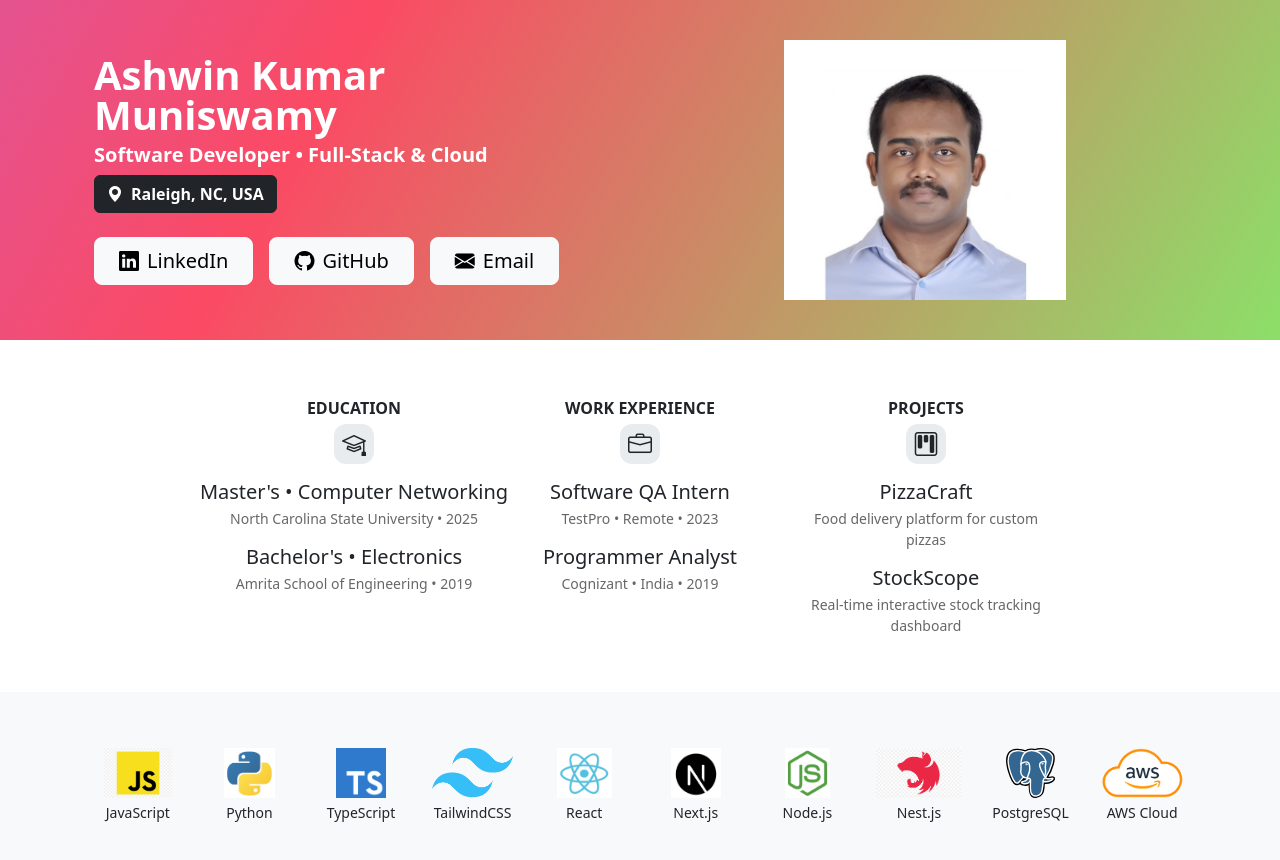
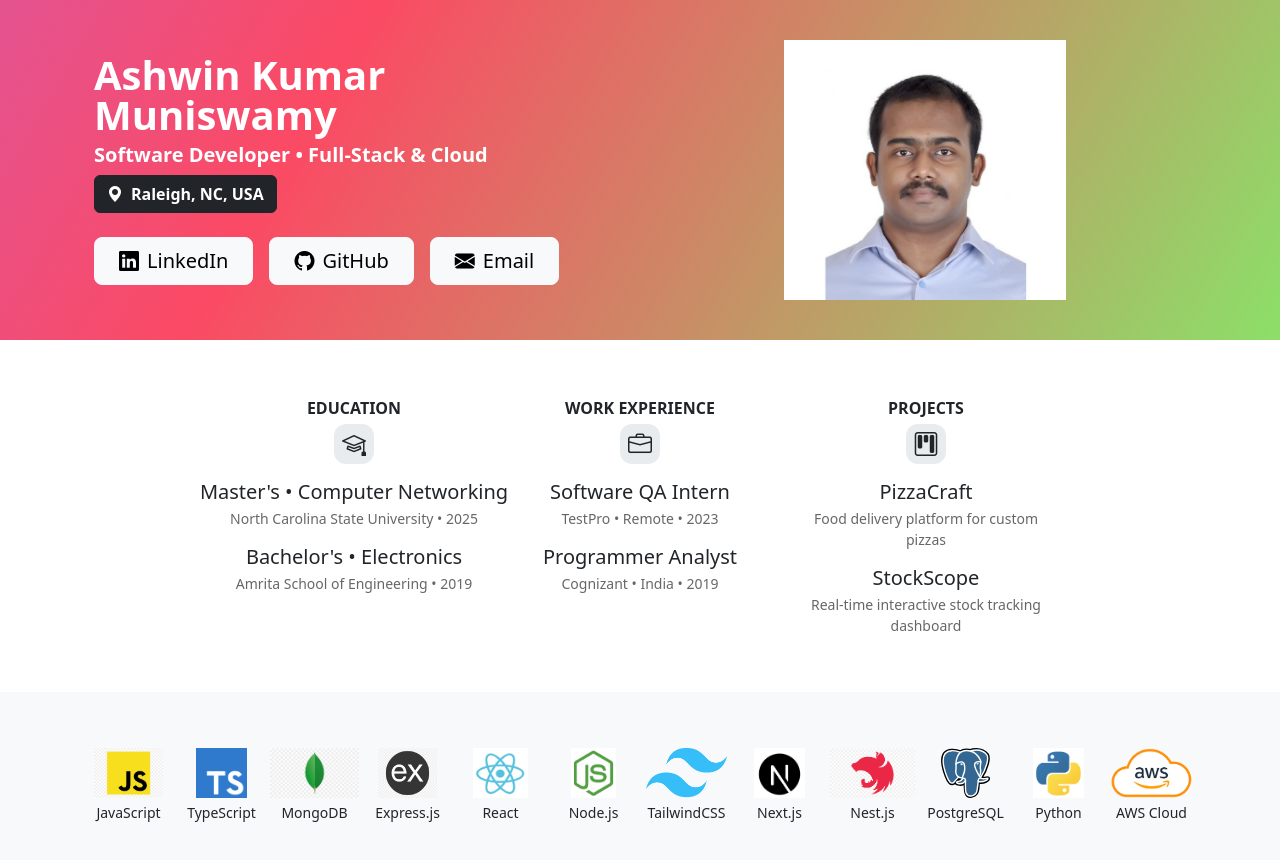
Before and after one commit to akumarm23/Portfolio, a plain HTML site: page index.html in a window 1280 px wide. Drawn offline with nearby package versions, Linux system fonts and the light colour scheme.

Commit message:
code update

```diff
--- a/css/style.css
+++ b/css/style.css
@@ -83,8 +83,8 @@ section {
   gap: 0rem;
 }
 .skill-item {
-  flex: 0 0 calc(100% / 10); /* exactly 1/9 width */
-  max-width: calc(100% / 10);
+  flex: 0 0 calc(100% / 12); /* exactly 1/9 width */
+  max-width: calc(100% / 12);
   text-align: center;
 }
 @media (max-width: 991.98px) {
--- a/index.html
+++ b/index.html
@@ -175,14 +175,6 @@
           </div>
           <div class="skill-item">
             <img
-              src="./images/python.png"
-              alt="Python"
-              class="img-fluid tech-logo mb-1"
-            />
-            <p class="mb-0 small">Python</p>
-          </div>
-          <div class="skill-item">
-            <img
               src="./images/type.png"
               alt="TypeScript"
               class="img-fluid tech-logo mb-1"
@@ -191,11 +183,19 @@
           </div>
           <div class="skill-item">
             <img
-              src="./images/tail.png"
-              alt="JavaScript"
+              src="./images/mongo.png"
+              alt="Mongo"
               class="img-fluid tech-logo mb-1"
             />
-            <p class="mb-0 small">TailwindCSS</p>
+            <p class="mb-0 small">MongoDB</p>
+          </div>
+          <div class="skill-item">
+            <img
+              src="./images/exp.png"
+              alt="ExpressJS"
+              class="img-fluid tech-logo mb-1"
+            />
+            <p class="mb-0 small">Express.js</p>
           </div>
           <div class="skill-item">
             <img
@@ -207,20 +207,30 @@
           </div>
           <div class="skill-item">
             <img
+              src="./images/node.png"
+              alt="Node.js"
+              class="img-fluid tech-logo mb-1"
+            />
+            <p class="mb-0 small">Node.js</p>
+          </div>
+          <div class="skill-item">
+            <img
+              src="./images/tail.png"
+              alt="JavaScript"
+              class="img-fluid tech-logo mb-1"
+            />
+            <p class="mb-0 small">TailwindCSS</p>
+          </div>
+
+          <div class="skill-item">
+            <img
               src="./images/next.png"
               alt="Next.js"
               class="img-fluid tech-logo mb-1"
             />
             <p class="mb-0 small">Next.js</p>
           </div>
-          <div class="skill-item">
-            <img
-              src="./images/node.png"
-              alt="Node.js"
-              class="img-fluid tech-logo mb-1"
-            />
-            <p class="mb-0 small">Node.js</p>
-          </div>
+
           <div class="skill-item">
             <img
               src="./images/nest2.png"
@@ -239,6 +249,14 @@
           </div>
           <div class="skill-item">
             <img
+              src="./images/python.png"
+              alt="Python"
+              class="img-fluid tech-logo mb-1"
+            />
+            <p class="mb-0 small">Python</p>
+          </div>
+          <div class="skill-item">
+            <img
               src="./images/aws.png"
               alt="AWS Cloud"
               class="img-fluid tech-logo mb-1"
```
